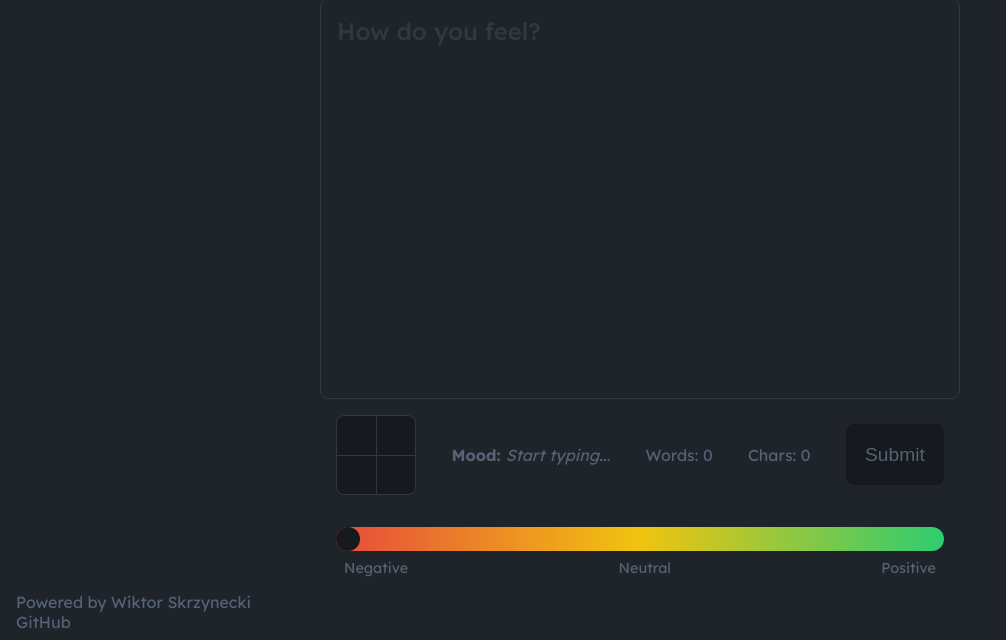
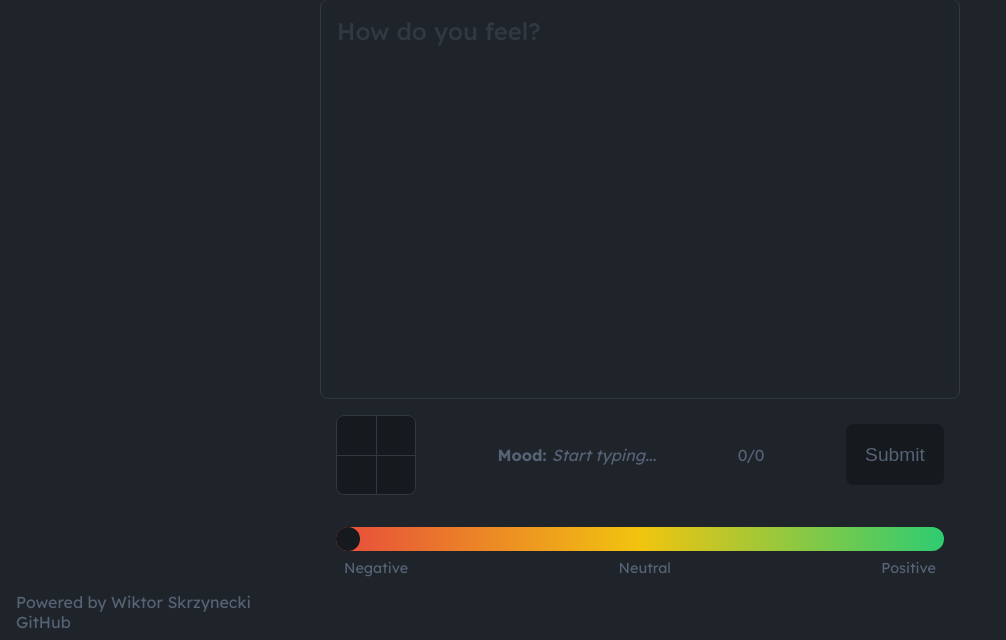
Before and after one commit to Hadevsh/Moodful, a Flask app: page / in a window 1280 px wide. Shown: the part 160-800 px from the top of the page, without its empty margins (0-1006 px from the left). Run offline with Flask 3, Linux system fonts and the light colour scheme.

Commit message:
Change word and char count display to chars/word

```diff
--- a/app/templates/index.html
+++ b/app/templates/index.html
@@ -14,8 +14,7 @@
                 <div class="axis y"></div>
             </div>
             <div id="sentiment-output"><strong>Mood: </strong><i>Start typing...</i></div>
-            <p>Words: <span id="word-count">0</span></p>
-            <p>Chars: <span id="char-count">0</span></p>
+            <p><span id="char-count">0</span>/<span id="word-count">0</span></p>
             <button id="submit" class="submit" onclick="analyzeText()">Submit</button>
         </div>
         <div class="sentiment-bar-container">
```
